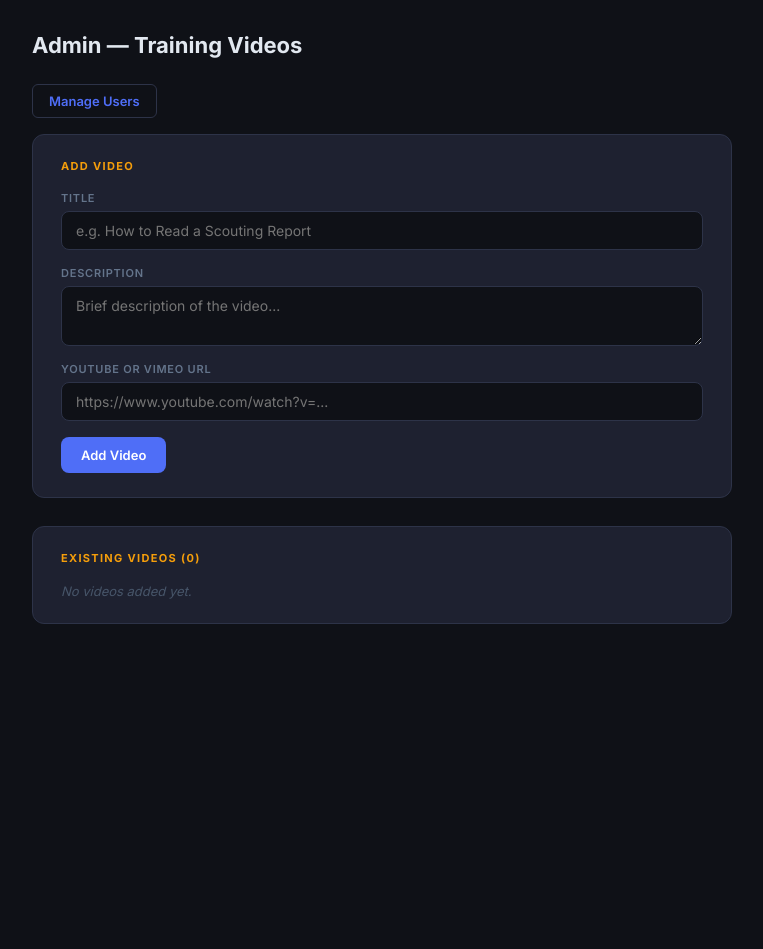
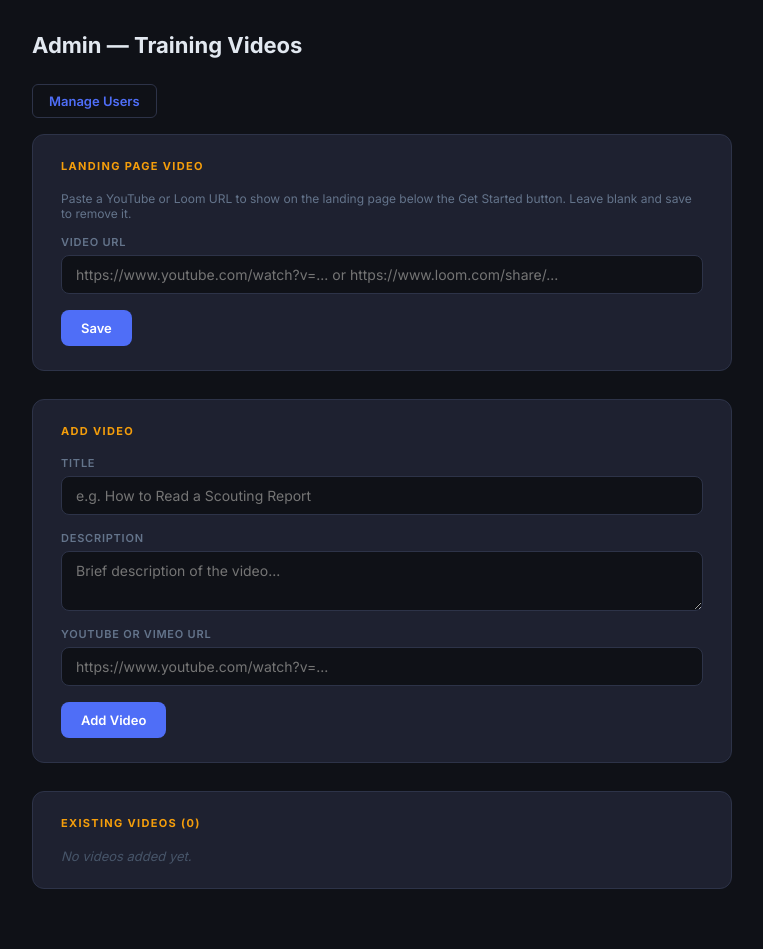
Before and after one commit to jvm127/football-scout, a Flask app: page /admin in a window 1280 px wide. Shown: the whole page, without its empty margins (258-1021 px from the left). Before the commit the page ends 624 px from the top, so only its background shows below. Run offline with Flask 3, Linux system fonts and the light colour scheme; data that the repository does not hold is empty; some libraries are stand-ins or nearby versions.

Commit message:
Add landing page video embed with admin controls
- New site_settings table for key/value config
- Admin page gets a "Landing Page Video" form to set/clear a YouTube
  or Loom URL
- Landing page displays the video embed below the Get Started button
  (hidden when no URL is set)
- Added Loom support to to_embed_url() converter

Co-Authored-By: Claude Opus 4.6 <noreply@anthropic.com>

```diff
--- a/app.py
+++ b/app.py
@@ -93,6 +93,10 @@ def init_db():
         FOREIGN KEY (user_id) REFERENCES users(id),
         UNIQUE(user_id, tool_name)
     )''')
+    conn.execute('''CREATE TABLE IF NOT EXISTS site_settings (
+        key TEXT PRIMARY KEY,
+        value TEXT NOT NULL
+    )''')
     conn.commit()
     conn.close()
 
@@ -110,6 +114,10 @@ def to_embed_url(url):
     m = re.search(r'(?:vimeo\.com/)(\d+)', url)
     if m:
         return f'https://player.vimeo.com/video/{m.group(1)}'
+    # Loom
+    m = re.search(r'loom\.com/(?:share|embed)/([\w-]+)', url)
+    if m:
+        return f'https://www.loom.com/embed/{m.group(1)}'
     return url
 
 # ─── Flask-Login ──────────────────────────────────────────────────────────────
@@ -2361,7 +2369,11 @@ def landing():
         return redirect(url_for('dashboard_page'))
     if current_user.is_authenticated and current_user.subscribed:
         return redirect(url_for('dashboard_page'))
-    return render_template("landing.html")
+    conn = get_db()
+    row = conn.execute("SELECT value FROM site_settings WHERE key = 'landing_video_url'").fetchone()
+    conn.close()
+    landing_video_url = row['value'] if row else None
+    return render_template("landing.html", landing_video_url=landing_video_url)
 
 @app.route("/signup", methods=["GET", "POST"])
 def signup():
@@ -4067,7 +4079,17 @@ def training():
 @app.route("/admin", methods=["GET", "POST"])
 def admin():
     action = request.form.get("action", "")
-    if action == "add" and request.method == "POST":
+    if action == "set_landing_video" and request.method == "POST":
+        landing_url = request.form.get("landing_video_url", "").strip()
+        conn = get_db()
+        if landing_url:
+            embed_url = to_embed_url(landing_url)
+            conn.execute("INSERT OR REPLACE INTO site_settings (key, value) VALUES ('landing_video_url', ?)", (embed_url,))
+        else:
+            conn.execute("DELETE FROM site_settings WHERE key = 'landing_video_url'")
+        conn.commit()
+        conn.close()
+    elif action == "add" and request.method == "POST":
         title = request.form.get("title", "").strip()
         description = request.form.get("description", "").strip()
         video_url = request.form.get("video_url", "").strip()
@@ -4089,8 +4111,10 @@ def admin():
 
     conn = get_db()
     videos = conn.execute('SELECT * FROM videos ORDER BY display_order ASC, created_at DESC').fetchall()
+    row = conn.execute("SELECT value FROM site_settings WHERE key = 'landing_video_url'").fetchone()
     conn.close()
-    return render_template("admin.html", videos=videos)
+    landing_video_url = row['value'] if row else ''
+    return render_template("admin.html", videos=videos, landing_video_url=landing_video_url)
 
 @app.route("/admin/reorder", methods=["POST"])
 def admin_reorder():
--- a/templates/admin.html
+++ b/templates/admin.html
@@ -75,6 +75,19 @@
   </div>
 
   <div class="card">
+    <h2>Landing Page Video</h2>
+    <p style="font-size:12px;color:#64748b;margin-bottom:14px;">Paste a YouTube or Loom URL to show on the landing page below the Get Started button. Leave blank and save to remove it.</p>
+    <form method="POST">
+      <input type="hidden" name="action" value="set_landing_video"/>
+      <div class="field">
+        <label for="landing_video_url">Video URL</label>
+        <input type="text" id="landing_video_url" name="landing_video_url" value="{{ landing_video_url }}" placeholder="https://www.youtube.com/watch?v=... or https://www.loom.com/share/..."/>
+      </div>
+      <button type="submit" class="btn btn-primary">Save</button>
+    </form>
+  </div>
+
+  <div class="card">
     <h2>Add Video</h2>
     <form method="POST">
       <input type="hidden" name="action" value="add"/>
```
Also changed, not shown: templates/landing.html (+19 -1 lines).
